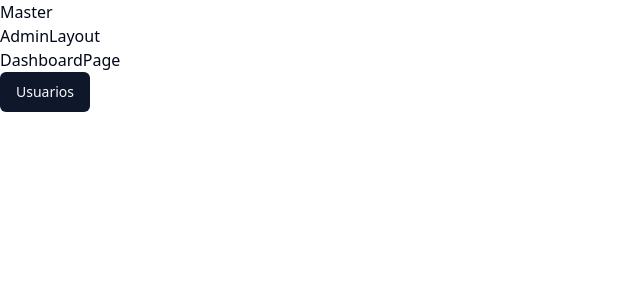
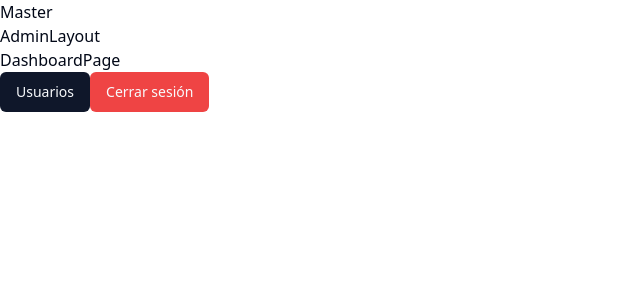
Before and after one commit to soyluisarrieta/starter-kit-v1, a React (Vite) app: page / in a window 1280 px wide. Shown: the top 300 px of the page, without its empty margins (0-640 px from the left). Built offline with nearby package versions, Linux system fonts and the light colour scheme; no server answers.

Commit message:
Add logout button in dashboard page

```diff
--- a/src/components/pages/DashboardPage.tsx
+++ b/src/components/pages/DashboardPage.tsx
@@ -1,12 +1,16 @@
 import { Button } from '@/components/ui/button'
+import { useAuth } from '@/hooks/useAuth'
 import { Link } from 'wouter'
 
 export default function DashboardPage (): JSX.Element {
+  const { logout } = useAuth()
+
   return (
     <div>
       DashboardPage
       <br />
       <Link to='/usuarios'><Button>Usuarios</Button></Link>
+      <Button variant='destructive' onClick={logout}>Cerrar sesión</Button>
     </div>
   )
 }
```
